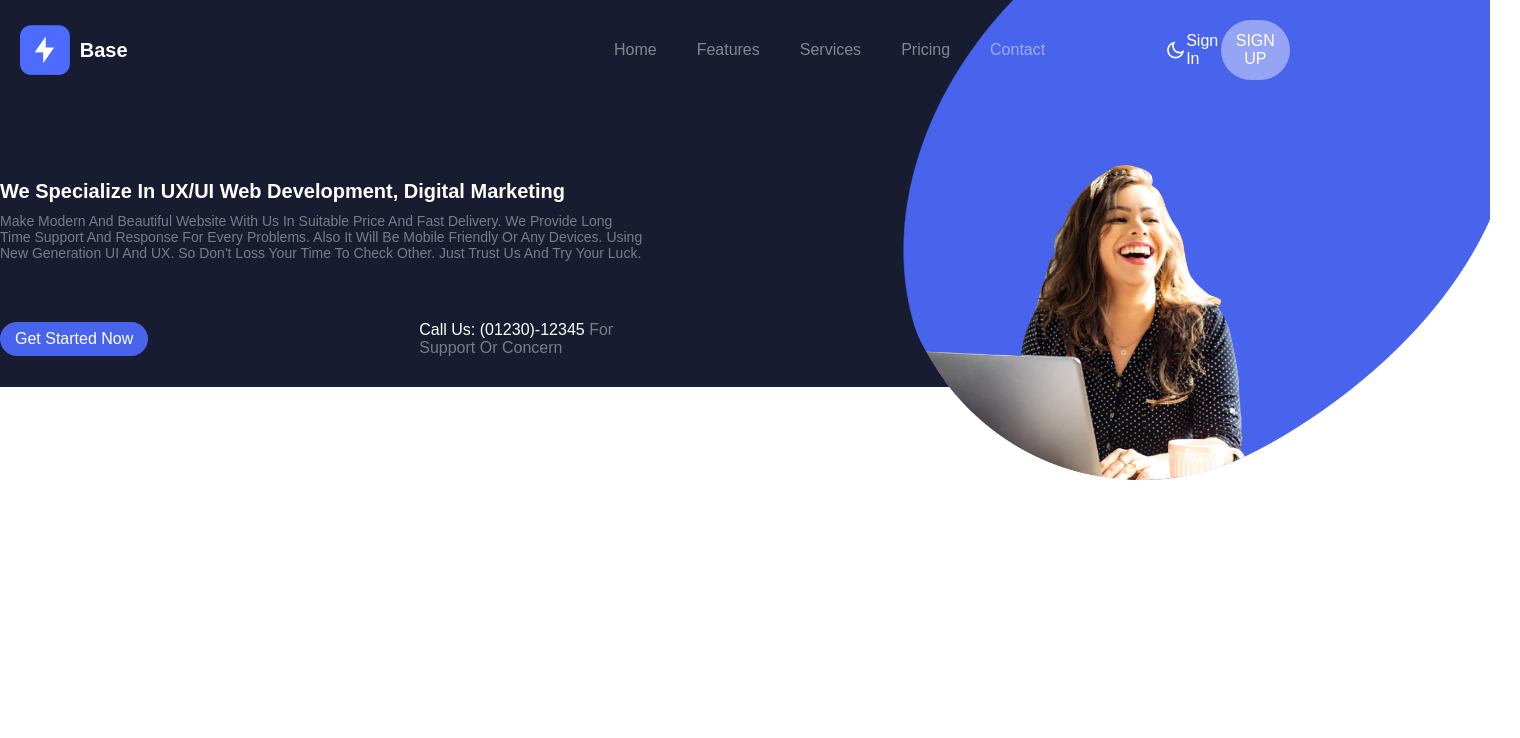
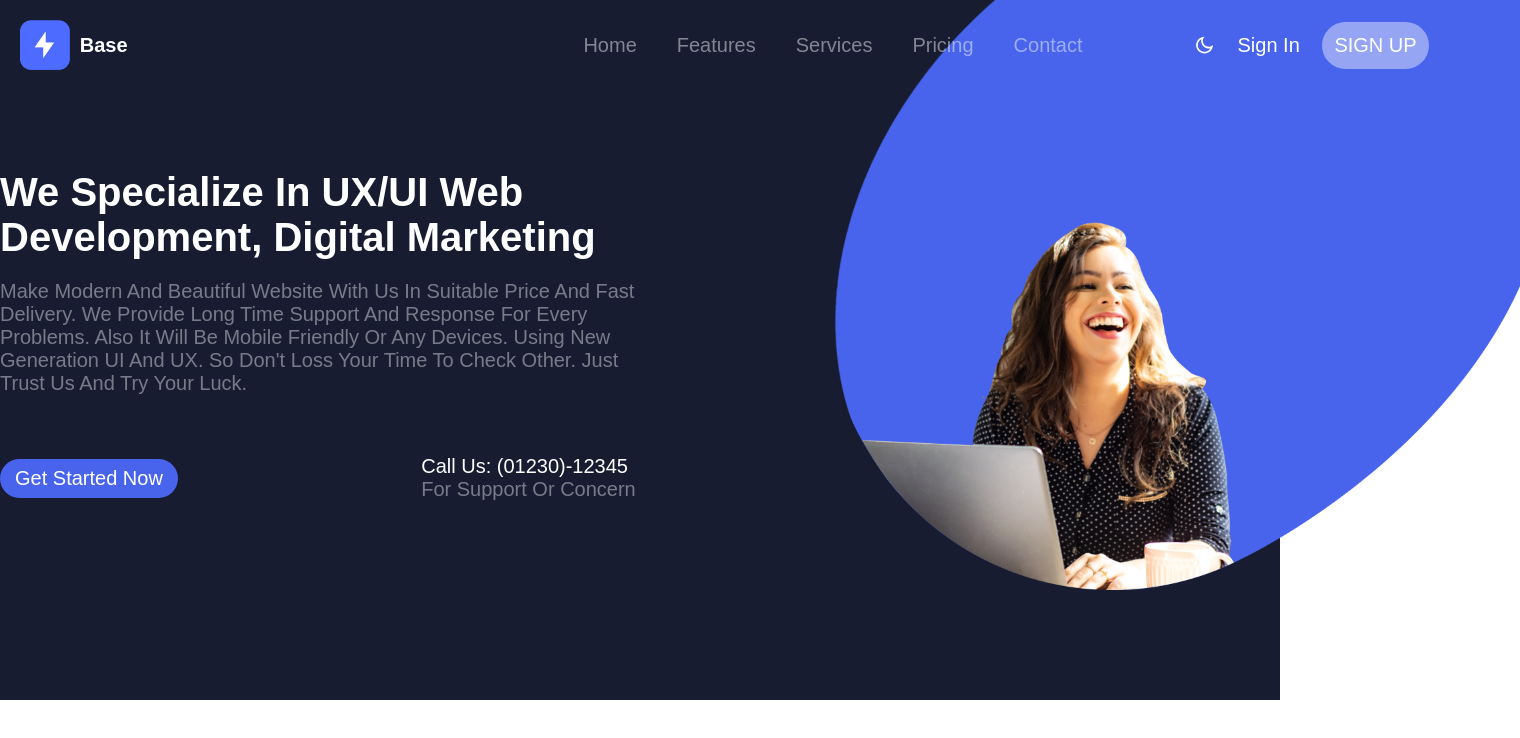
Before and after one commit to Little-F1sh/Project-friday, a plain HTML site: page index.html in a window 1280 px wide. Shown: the whole page, 1520 px wide, since content can reach past the window. Drawn offline with Linux system fonts and the light colour scheme.

Commit message:
navbar done

```diff
--- a/css/style.css
+++ b/css/style.css
@@ -10,8 +10,9 @@ body {
 }
 
 .container {
-    width: 1290px;
+    width: 1440px;
     margin: 0 auto;
+
 }
 
 /* header section */
@@ -20,12 +21,14 @@ header {
     background-color: #181C31;
     width: 100%;
     padding-top: 20px;
+    height: 700px;
 }
 
 .header-flex {
     display: flex;
     justify-content: space-between;
     align-items: center;
+
 }
 
 .logo {
@@ -48,9 +51,9 @@ header {
 }
 
 .nav {
-    width: 150%;
+    width: 80%;
     z-index: 1;
-    margin-right: 100px;
+    padding-right: 80px;
 }
 
 .menu{
@@ -66,7 +69,7 @@ header {
 
 .menu li a {
     color: #ffffff77;
-    font-size: 16px;
+    font-size: 20px;
     text-decoration: none;
 }
 
@@ -81,7 +84,7 @@ header {
 .sign-in-btn a {
     text-decoration: none;
     color: #fff;
-    font-size: 16px;
+    font-size: 20px;
 }
 
 .sign-in-btn button {
@@ -101,15 +104,15 @@ header {
     position: relative;
 }
 .banner-text {
-    width: 50%;
+    width: 45%;
     margin-top: 100px;
 }
 .banner-text h2  {
-    font-size: 20px;
-    padding-bottom: 10px;
+    font-size: 40px;
+    padding-bottom: 20px;
 }
 .banner-text p {
-    font-size: 14px;
+    font-size: 20px;
     color: #ffffff6b;
     padding-bottom: 30px;
 }
@@ -137,21 +140,23 @@ header {
 }
 .banner-btn button a {
     text-decoration: none;
-    font-size: 16px;
+    font-size: 20px;
     color: #fff;
 }
 .banner-btn p {
     color: #fff;
-    font-size: 16px;
+    font-size: 20px;
 }
 .banner-btn p span {
     color: #ffffff6b;
+    font-size: 20px;
 }
 .banner-img img {
-    height: 600px;
+    height: 700px;
     position: absolute;
-    top: -200px;
+    top: -180px;
     bottom: 0;
-    right: -200px;
+    right: -80px;
+    overflow: hidden;
 
 }
--- a/index.html
+++ b/index.html
@@ -64,7 +64,11 @@
     </section>
     <!-- Features -->
     <section id="#">
+        <div class="container">
+            <div class="features-col-1">
 
+            </div>
+        </div>
     </section>
     <!-- Services -->
     <section id="#">
```
